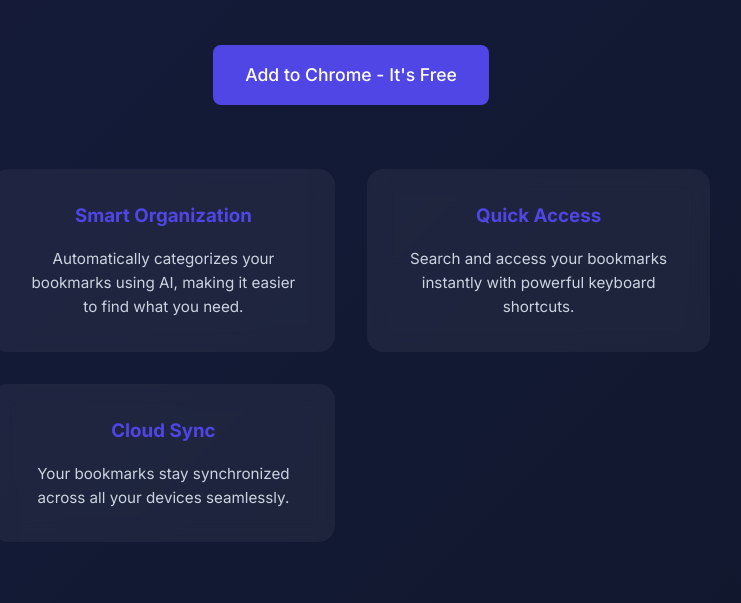
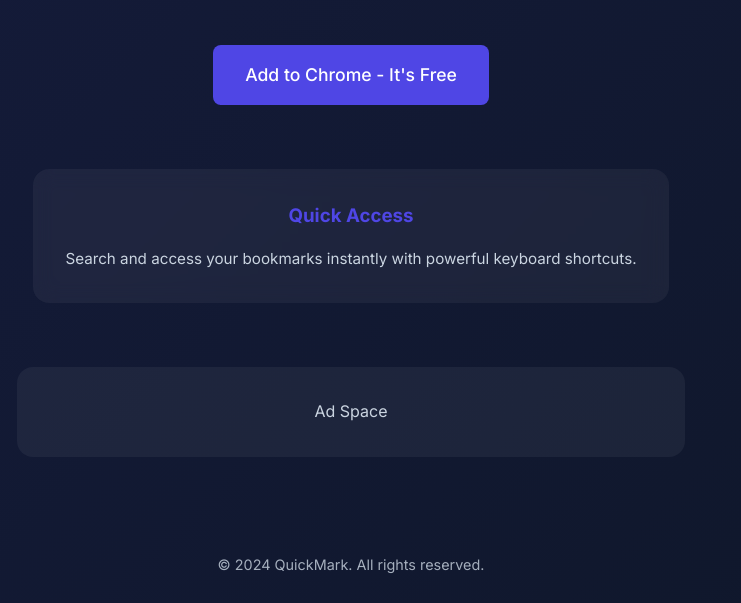
Before and after one commit to mattquarry/QuickMark, a plain HTML site: page index.html in a window 1280 px wide. Shown: the part 344-947 px from the top of the page, without its empty margins (289-1030 px from the left). Drawn offline with Linux system fonts and the light colour scheme.

Commit message:
Removed some features

```diff
--- a/index.html
+++ b/index.html
@@ -158,16 +158,8 @@
 
             <div class="features">
                 <div class="feature">
-                    <h3>Smart Organization</h3>
-                    <p>Automatically categorizes your bookmarks using AI, making it easier to find what you need.</p>
-                </div>
-                <div class="feature">
                     <h3>Quick Access</h3>
                     <p>Search and access your bookmarks instantly with powerful keyboard shortcuts.</p>
-                </div>
-                <div class="feature">
-                    <h3>Cloud Sync</h3>
-                    <p>Your bookmarks stay synchronized across all your devices seamlessly.</p>
                 </div>
             </div>
 
```
